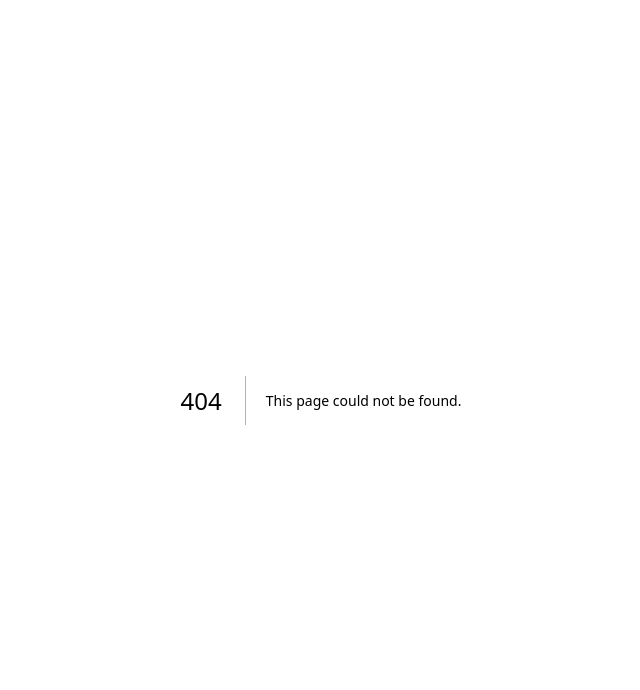
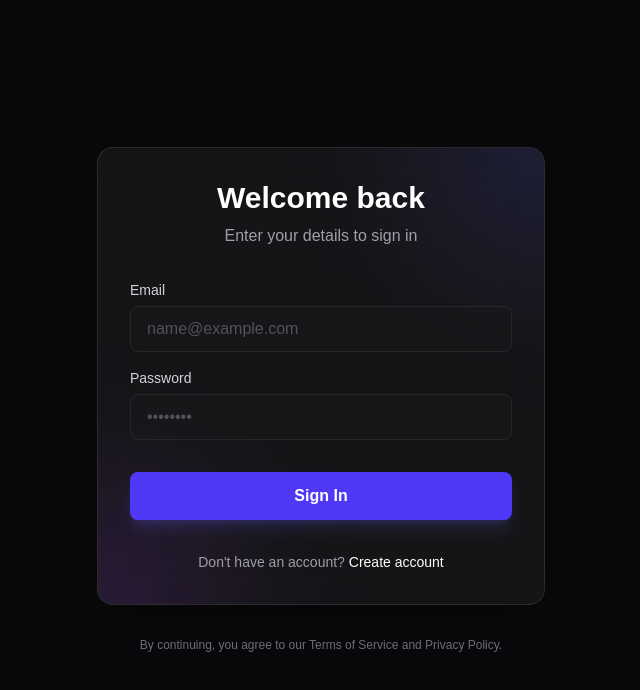
Before and after one commit to subikstha/psychic-palm-tree-v2, a Next.js app: page /sign-in in a window 1280 px wide. Before the commit this address had no page. Shown: the top 690 px of the page, without its empty margins (319-959 px from the left). Built offline with nearby package versions, Linux system fonts and the light colour scheme.

Commit message:
setup nextauth

```diff
--- /dev/null
+++ b/app/(auth)/sign-in/page.tsx
@@ -0,0 +1,106 @@
+"use client";
+
+import { useState } from "react";
+
+export default function SignInPage() {
+  const [isLogin, setIsLogin] = useState(true);
+
+  return (
+    <div className="min-h-screen flex items-center justify-center bg-zinc-950 p-4">
+      <div className="w-full max-w-md">
+        {/* Glassmorphic Card */}
+        <div className="relative bg-white/5 backdrop-blur-xl border border-white/10 rounded-2xl p-8 shadow-2xl overflow-hidden">
+          {/* Subtle Background Glow */}
+          <div className="absolute -top-24 -right-24 w-48 h-48 bg-indigo-500/20 blur-[80px]" />
+          <div className="absolute -bottom-24 -left-24 w-48 h-48 bg-purple-500/20 blur-[80px]" />
+
+          <div className="relative">
+            <h1 className="text-3xl font-bold text-white mb-2 text-center">
+              {isLogin ? "Welcome back" : "Create account"}
+            </h1>
+            <p className="text-zinc-400 text-center mb-8">
+              {isLogin
+                ? "Enter your details to sign in"
+                : "Fill in the form to get started"}
+            </p>
+
+            <form className="space-y-4" onSubmit={(e) => e.preventDefault()}>
+              <div>
+                <label
+                  htmlFor="email"
+                  className="block text-sm font-medium text-zinc-300 mb-1.5"
+                >
+                  Email
+                </label>
+                <input
+                  type="email"
+                  id="email"
+                  placeholder="name@example.com"
+                  className="w-full bg-zinc-900/50 border border-zinc-800 rounded-lg px-4 py-2.5 text-white placeholder:text-zinc-600 focus:outline-none focus:ring-2 focus:ring-indigo-500/50 focus:border-indigo-500 transition-all"
+                />
+              </div>
+
+              <div>
+                <label
+                  htmlFor="password"
+                  className="block text-sm font-medium text-zinc-300 mb-1.5"
+                >
+                  Password
+                </label>
+                <input
+                  type="password"
+                  id="password"
+                  placeholder="••••••••"
+                  className="w-full bg-zinc-900/50 border border-zinc-800 rounded-lg px-4 py-2.5 text-white placeholder:text-zinc-600 focus:outline-none focus:ring-2 focus:ring-indigo-500/50 focus:border-indigo-500 transition-all"
+                />
+              </div>
+
+              {!isLogin && (
+                <div className="animate-in fade-in slide-in-from-top-2 duration-300">
+                  <label
+                    htmlFor="confirm-password"
+                    className="block text-sm font-medium text-zinc-300 mb-1.5"
+                  >
+                    Confirm Password
+                  </label>
+                  <input
+                    type="password"
+                    id="confirm-password"
+                    placeholder="••••••••"
+                    className="w-full bg-zinc-900/50 border border-zinc-800 rounded-lg px-4 py-2.5 text-white placeholder:text-zinc-600 focus:outline-none focus:ring-2 focus:ring-indigo-500/50 focus:border-indigo-500 transition-all"
+                  />
+                </div>
+              )}
+
+              <button
+                type="submit"
+                className="w-full bg-indigo-600 hover:bg-indigo-500 text-white font-semibold py-3 rounded-lg mt-4 transition-colors shadow-lg shadow-indigo-500/20 active:scale-[0.98]"
+              >
+                {isLogin ? "Sign In" : "Register"}
+              </button>
+            </form>
+
+            <div className="mt-8 text-center">
+              <p className="text-zinc-400 text-sm">
+                {isLogin
+                  ? "Don't have an account?"
+                  : "Already have an account?"}{" "}
+                <button
+                  onClick={() => setIsLogin(!isLogin)}
+                  className="text-white font-medium hover:underline hover:text-indigo-400 transition-colors"
+                >
+                  {isLogin ? "Create account" : "Log in"}
+                </button>
+              </p>
+            </div>
+          </div>
+        </div>
+
+        {/* Footer text */}
+        <p className="mt-8 text-center text-zinc-500 text-xs">
+          By continuing, you agree to our Terms of Service and Privacy Policy.
+        </p>
+      </div>
+    </div>
+  );
+}
--- /dev/null
+++ b/auth.ts
@@ -0,0 +1,28 @@
+import NextAuth from "next-auth";
+import CredentialsProvider from "next-auth/providers/credentials";
+
+export const config = {
+  pages: {
+    signIn: "/sign-in",
+    error: "/sign-in",
+  },
+  providers: [
+    CredentialsProvider({
+      credentials: {
+        email: { type: "email" },
+        password: { type: "password" },
+      },
+
+      async authorize(credentials, req) {
+        if (credentials == null) return null;
+        return {
+          id: "1",
+          name: "user",
+          email: "user@example.com",
+        };
+      },
+    }),
+  ],
+};
+
+export const { handlers, signIn, signOut, auth } = NextAuth(config);
--- /dev/null
+++ b/lib/actions/user.action.ts
@@ -0,0 +1,3 @@
+'use server'
+
+export const
--- a/package.json
+++ b/package.json
@@ -14,10 +14,12 @@
   "dependencies": {
     "@epic-web/remember": "^1.1.0",
     "@neondatabase/serverless": "^1.0.2",
+    "bcrypt-ts-edge": "^3.0.1",
     "dotenv": "^17.3.1",
     "drizzle-orm": "^0.45.1",
     "drizzle-zod": "^0.8.3",
     "next": "16.1.6",
+    "next-auth": "^4.24.13",
     "node-fetch": "^2.7.0",
     "pg": "^8.18.0",
     "react": "19.2.3",
```
Also changed, not shown: app/api/auth/[...nextauth]/route.ts (added), 1 other file (tests, documents, lock files or other folders).
